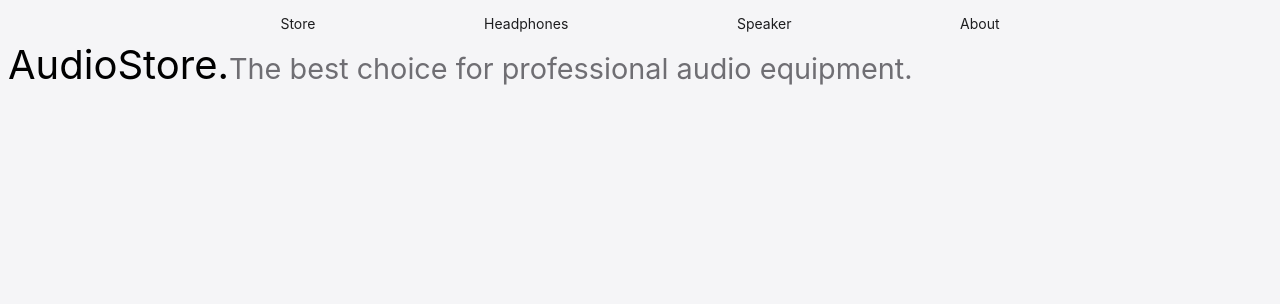
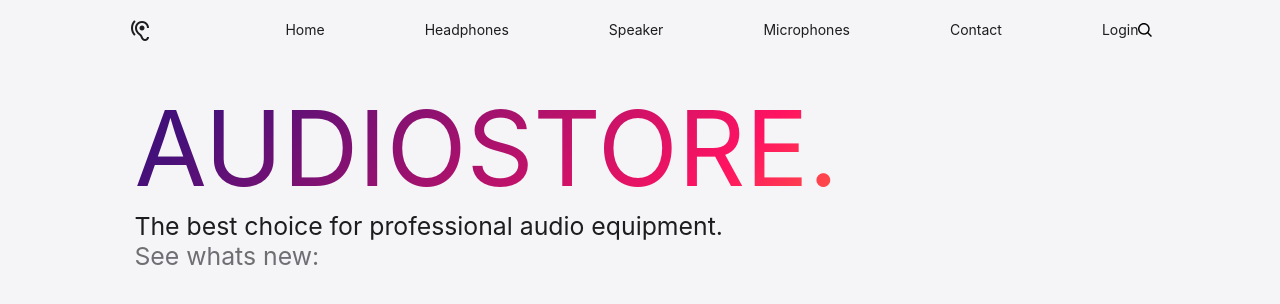
Before and after one commit to xLPMG/audio-store, an Angular app: page / in a window 1280 px wide. Shown: the top 304 px of the page. Built offline with nearby package versions, Linux system fonts and the light colour scheme.

Commit message:
added title and navbar

```diff
--- a/src/app/components/header/header.component.css
+++ b/src/app/components/header/header.component.css
@@ -1,5 +1,9 @@
-* {
-    font-family: SF Pro Text,SF Pro Icons,Helvetica Neue,Helvetica,Arial,sans-serif;
+body {
+    margin: 0;
+}
+
+mat-icon {
+    vertical-align: middle;
 }
 
 nav {
@@ -13,13 +17,13 @@ nav {
     margin: 0 auto;
     padding: 0 20px;
     display: flex;
-    justify-content: center;
+    justify-content: space-between;
 }
 
 .nav-content a {
     display: block;
     font-size: 14px;
-    line-height: 32px;
+    line-height: 44px;
     text-decoration: none;
     transition: all 0.3s;
     color: var(--h1-color);
@@ -51,12 +55,22 @@ nav {
 .bar {
     height: 1px;
     width: 18px;
-    background: black;
+    background: white;
     transition: 0.5s;
+}
+
+.search-icon {
+    cursor: pointer;
+    transition: all 0.3s;
+    filter: invert(100%);
 }
 
 @media (max-width: 768px) {
     .show {
+        background-color: #000000;
+    }
+
+    nav {
         background-color: #000000;
     }
 
@@ -98,6 +112,19 @@ nav {
         order: 1;
         display: grid;
     }
+
+    .logo {
+        order: 2;
+    }
+
+    mat-icon {
+        color: white;
+    }
+
+    .search-icon {
+        order: 3;
+        filter: invert(0%);
+    }
 }
 
 .show .one {
--- a/src/app/components/header/header.component.html
+++ b/src/app/components/header/header.component.html
@@ -1,11 +1,29 @@
+<body>
     <nav>
         <div class="nav-content">
+            <a href="" class="logo">
+                <mat-icon>hearing</mat-icon>
+            </a>
+
+            <div class="nav-icon">
+                <div class="bar one"></div>
+                <div class="bar two"></div>
+            </div>
+
             <div class="nav-links">
-            <a href="#">Store</a>
+                <a href="#">Home</a>
                 <a href="#">Headphones</a>
                 <a href="#">Speaker</a>
-            <a href="#">About</a>
+                <a href="#">Microphones</a>
+                <a href="#">Contact</a>
+                <a href="#">Login</a>
             </div>
+
+            <svg class="search-icon" viewBox="0 0 3.7041668 11.641667" height="44" width="14">
+                <g transform="matrix(0.97865947,0,0,0.97865947,-18.209185,-74.390797)">
+                    <path d="m 19.070369,80.532362 c -0.618144,0.618143 -0.619255,1.62581 -7.32e-4,2.244333 0.570867,0.570865 1.473777,0.613735 2.095614,0.131181 l 0.945308,0.945309 0.280633,-0.280633 -0.945308,-0.945309 c 0.482552,-0.621838 0.439684,-1.524746 -0.131182,-2.095613 -0.618523,-0.618523 -1.62619,-0.617413 -2.244333,7.32e-4 z m 0.280632,0.280632 c 0.466517,-0.466515 1.216631,-0.467898 1.683433,-0.0011 0.466802,0.466801 0.466882,1.218378 3.64e-4,1.684894 -0.466512,0.466513 -1.21809,0.466436 -1.684892,-3.67e-4 -0.466803,-0.466801 -0.465418,-1.216918 0.0011,-1.683432 z" fill="white" />
+                </g>
+            </svg>
         </div>
     </nav>
 
@@ -17,3 +35,4 @@ navIcon.onclick = function () {
             nav.classList.toggle('show');
         }
     </script>
+</body>
--- a/src/app/components/infotab/infotab.component.css
+++ b/src/app/components/infotab/infotab.component.css
@@ -1,12 +1,63 @@
-.intro {
-    display: inline;
+body {
+    width: 100%;
+    margin: 0px;
+}
+
+.box {
+    width: 80%;
+    margin: auto;
+    padding-top: 2em;
 }
 
 .title {
-    font-size: 250%;
+    font-size: calc(28px + 6vw);
 }
 
 .subtext {
-    font-size: 180%;
+    font-size: 2vw;
+    font-size: calc(12px + 1vw);
+}
+
+.text {
+    font-size: 1vw;
+    font-size: calc(6px + 1vw);
+}
+
+.textDark {
+    color: var( --h1-color);
+}
+
+.textLight {
     color: var( --h2-color);
 }
+
+.animate-character
+{
+   text-transform: uppercase;
+  background-image: linear-gradient(
+    -225deg,
+    #231557 0%,
+    #44107a 29%,
+    #ff1361 67%,
+    #fff800 100%
+  );
+  background-size: auto auto;
+  background-clip: border-box;
+  background-size: 200% auto;
+  color: #fff;
+  background-clip: text;
+  text-fill-color: transparent;
+  -webkit-background-clip: text;
+  -webkit-text-fill-color: transparent;
+  animation: textShine 2s ease-in-out infinite alternate;
+  display: inline-block;
+}
+
+@keyframes textShine {
+    0% {
+        background-position: 0% 50%;
+    }
+    100% {
+        background-position: 100% 50%;
+    }
+}
--- a/src/app/components/infotab/infotab.component.html
+++ b/src/app/components/infotab/infotab.component.html
@@ -1,4 +1,8 @@
-<div class="intro">
-    <span class="title">{{title}}.</span>
-    <span class="subtext">The best choice for professional audio equipment.</span>
+
+<body>
+<div class="box">
+    <span class="title animate-character">{{title}}. </span>
+    <span class="subtext textDark"><br>The best choice for professional audio equipment.</span>
+    <span class="subtext textLight"><br>See whats new:</span>
 </div>
+</body>
```
Lines whose indentation alone changed are shown as unchanged.
